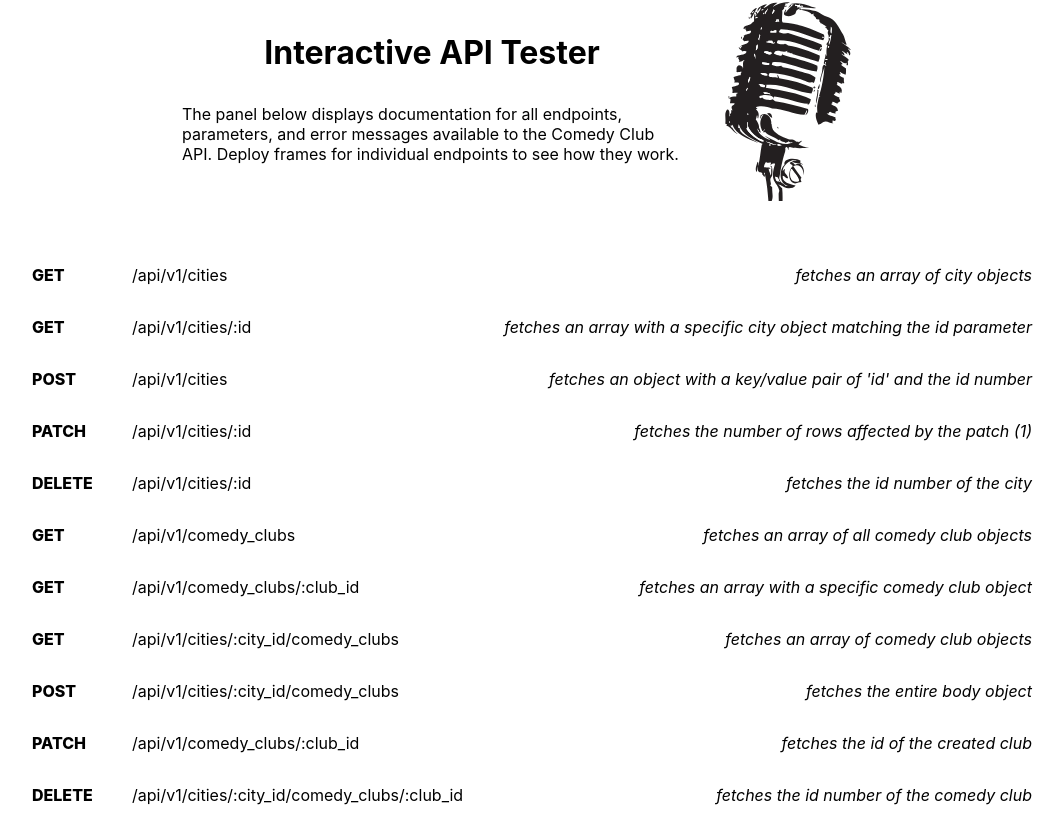
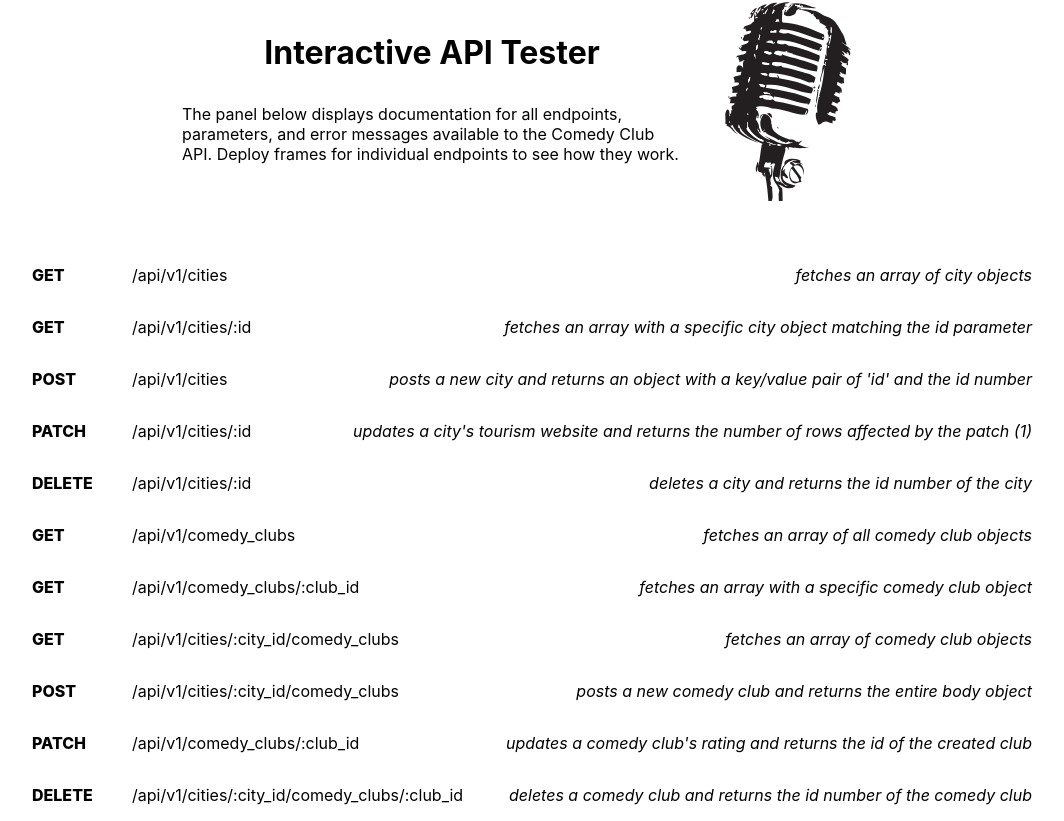
Before and after one commit to relasine/comedy-club-api-docs, a React (Create React App) app: page / in a window 1280 px wide. Shown: the part 230-1051 px from the top of the page, without its empty margins (108-1172 px from the left). Built offline with nearby package versions, Linux system fonts and the light colour scheme.

Commit message:
Refactor returns on endpoints

```diff
--- a/src/utilities/endpoints.js
+++ b/src/utilities/endpoints.js
@@ -28,7 +28,7 @@ export const cityEndpoints = [
       "an object with city (string), state (string), primary_airport (string), population (number), and tourism_website (string) key/value pairs.",
     successStatus: 201,
     returns:
-      "fetches an object with a key/value pair of 'id' and the id number",
+      "posts a new city and returns an object with a key/value pair of 'id' and the id number",
     failureStatus: 422
   },
   {
@@ -37,7 +37,8 @@ export const cityEndpoints = [
     params: "city id (number)",
     body: "an object with a tourism_website (string) key/value pair",
     successStatus: 204,
-    returns: "fetches the number of rows affected by the patch (1)",
+    returns:
+      "updates a city's tourism website and returns the number of rows affected by the patch (1)",
     failureStatus: 415,
     failureMessage: "<error message>"
   },
@@ -47,7 +48,7 @@ export const cityEndpoints = [
     params: "city id (number)",
     body: "N/A",
     successStatus: 202,
-    returns: "fetches the id number of the city",
+    returns: "deletes a city and returns the id number of the city",
     failureStatus: "N/A",
     failureMessage: "N/A"
   }
@@ -91,7 +92,7 @@ export const comedyClubEndpoints = [
     body:
       "an object with name (string), street_address (string), zip_code (number), and rating (number) key/value pairs",
     successStatus: 201,
-    returns: "fetches the entire body object",
+    returns: "posts a new comedy club and returns the entire body object",
     failureStatus: 422,
     failureMessage: "<error message>"
   },
@@ -101,7 +102,8 @@ export const comedyClubEndpoints = [
     params: "comedy club id (number)",
     body: "on object with the rating (number) key/value pair",
     successStatus: 204,
-    returns: "fetches the id of the created club",
+    returns:
+      "updates a comedy club's rating and returns the id of the created club",
     failureStatus: 415,
     failureMessage: "<error message>"
   },
@@ -111,7 +113,8 @@ export const comedyClubEndpoints = [
     params: "city id (number), comedy club id (number)",
     body: "N/A",
     successStatus: 202,
-    returns: "fetches the id number of the comedy club",
+    returns:
+      "deletes a comedy club and returns the id number of the comedy club",
     failureStatus: "N/A",
     failureMessage: "N/A"
   }
```
